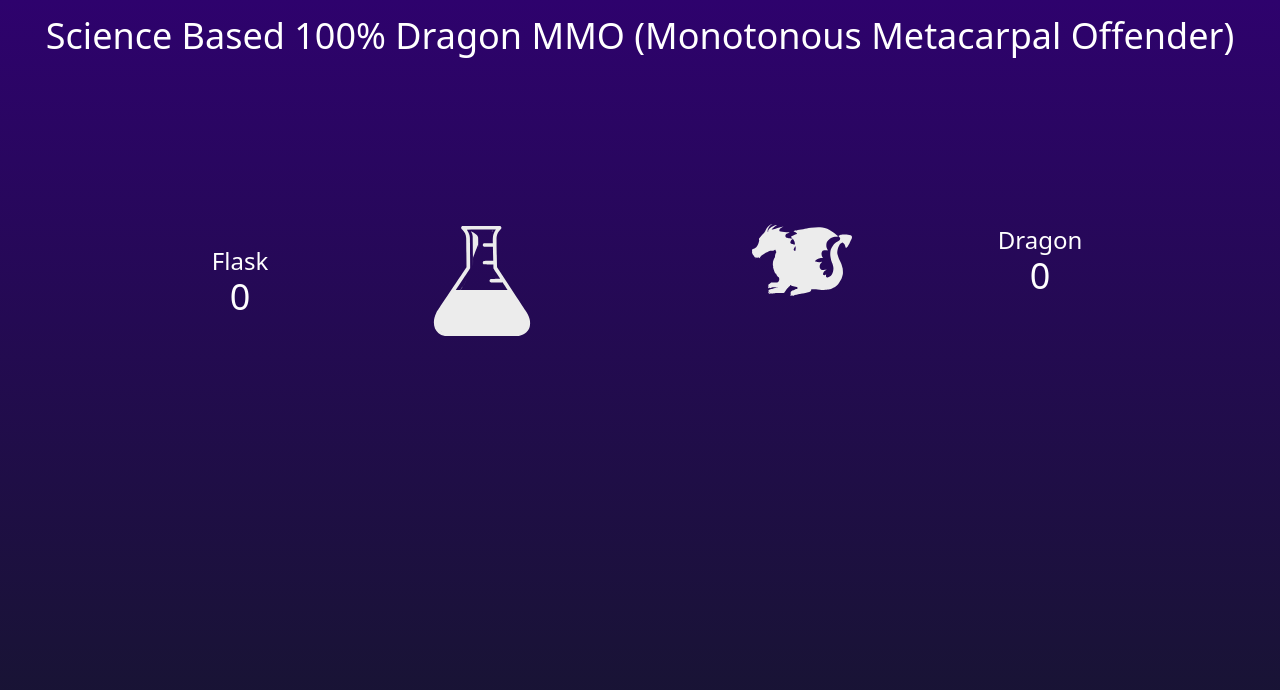
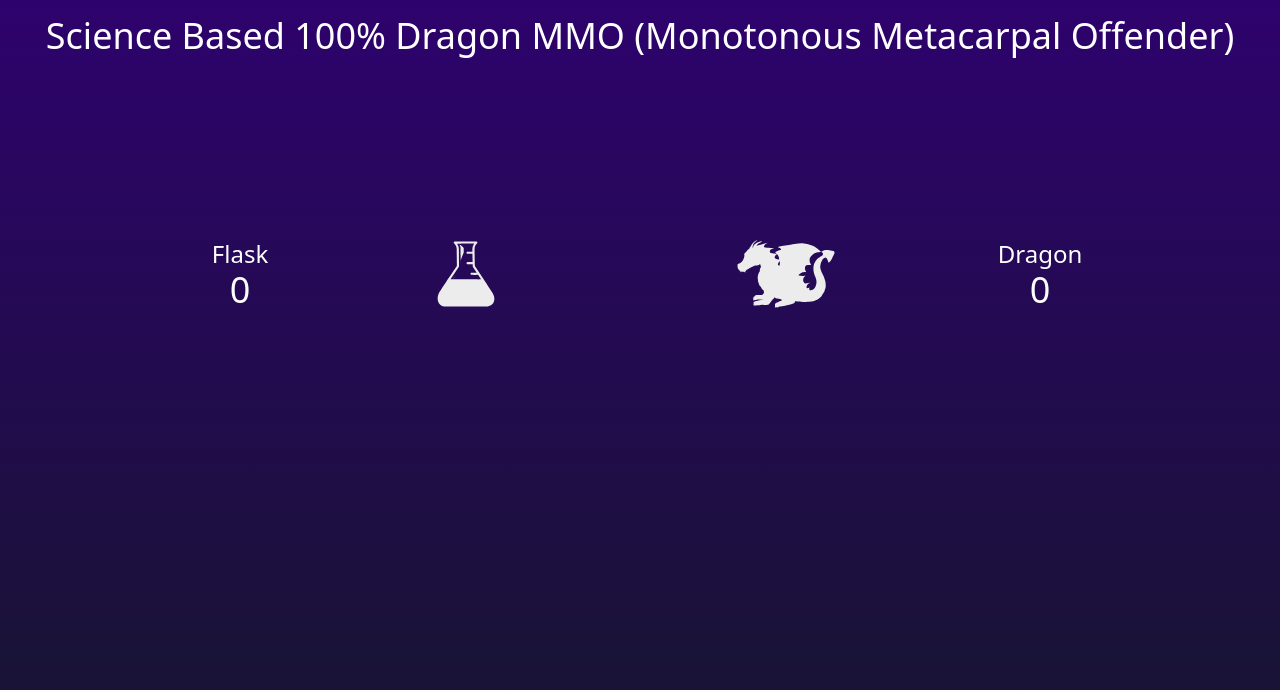
Before and after one commit to floomby/100-percent-dragon, a Next.js app: page / in a window 1280 px wide. Shown: the top 690 px of the page. Built offline with nearby package versions, Linux system fonts and the light colour scheme.

Commit message:
resize svgs equally

```diff
--- a/src/components/Button.tsx
+++ b/src/components/Button.tsx
@@ -55,7 +55,7 @@ const Button: React.FC<{
 
   return (
     <div className="basis-1/4">
-      <div className="ml-4 mt-0 inline-block">
+      <div className="mt-0 inline-block">
         <div>
           <button
             className="transform rounded bg-transparent py-2 px-4 font-bold text-white transition-all duration-200 ease-in-out hover:scale-110"
```
Also changed, not shown: public/dragon.svg, public/flask.svg.
